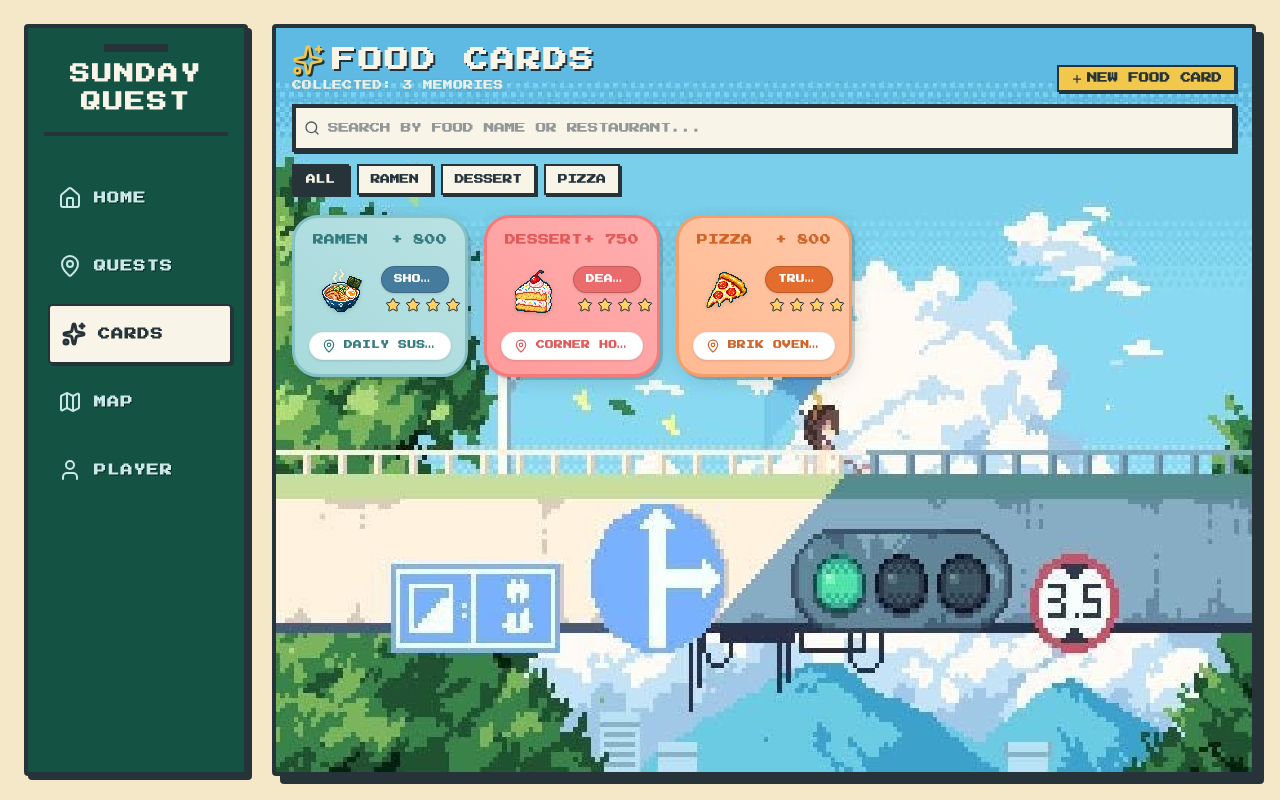
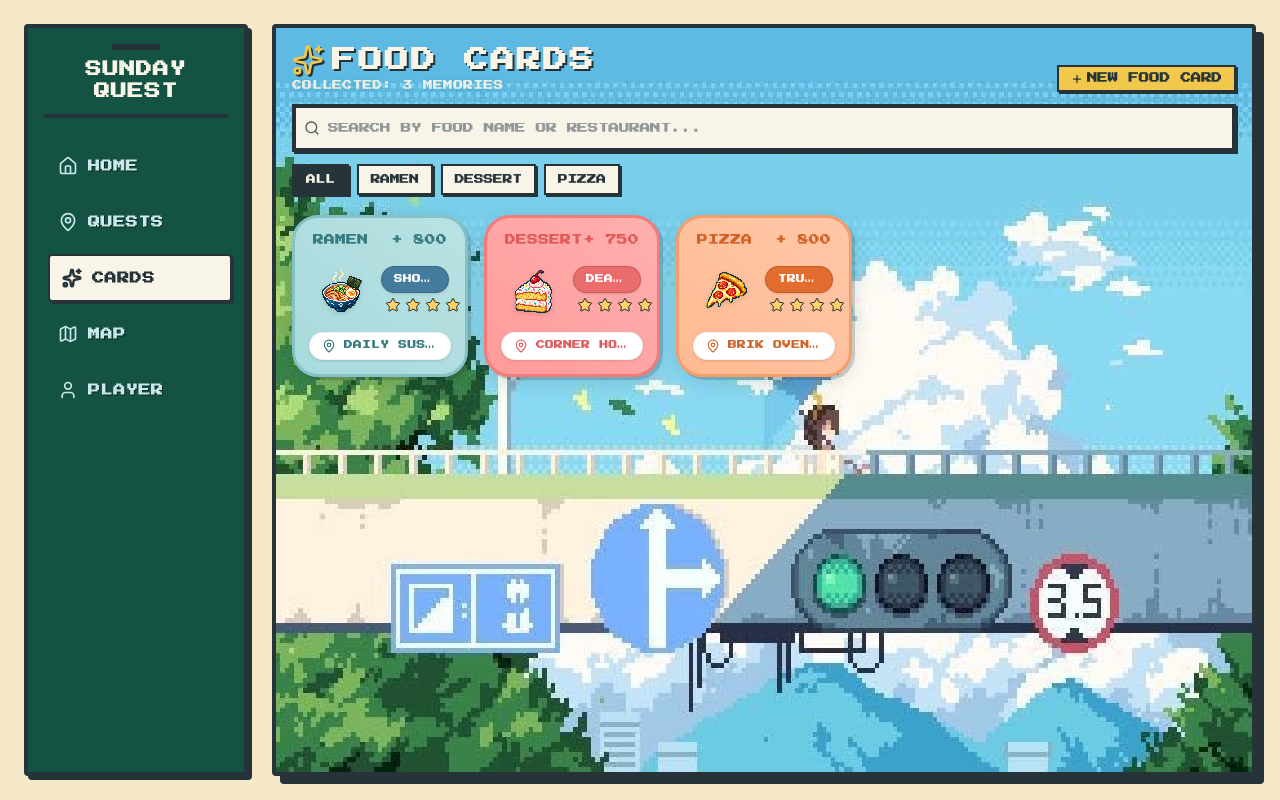
Before and after one commit to AvrelLeandra/SundayQuest, a Next.js app: page /cards in a window 1280 px wide. Built offline with nearby package versions, Linux system fonts and the light colour scheme.

Commit message:
Fix sidebar deformation: widen container, add shrink-0 to icons, and tune header typography

```diff
--- a/src/components/ClientLayout.tsx
+++ b/src/components/ClientLayout.tsx
@@ -26,7 +26,7 @@ export default function ClientLayout({ children }: { children: React.ReactNode }
       <div className="hidden md:flex w-full h-full mx-auto p-4 md:p-6 gap-6 items-center justify-center">
 
         {/* Left Navigation Rail */}
-        <div className="w-32 lg:w-56 h-full shrink-0">
+        <div className="w-48 lg:w-56 h-full shrink-0">
           <Navigation />
         </div>
 
--- a/src/components/Navigation.tsx
+++ b/src/components/Navigation.tsx
@@ -19,9 +19,11 @@ export default function Navigation() {
     <div className="w-full h-full bg-deep-green border-4 border-ink shadow-[4px_4px_0_rgba(38,52,58,1)] flex md:flex-col justify-around md:justify-start items-center p-2 md:p-4 z-50 rounded-sm relative overflow-hidden">
 
       {/* Desktop Signage Header */}
-      <div className="hidden md:flex w-full flex-col items-center mb-8 pb-4 border-b-4 border-ink">
-        <div className="w-16 h-2 bg-ink mb-2"></div>
-        <h1 className="text-xl text-white-city font-bold tracking-widest text-center">SUNDAY<br/>QUEST</h1>
+      <div className="hidden md:flex w-full flex-col items-center mb-6 pb-3 border-b-4 border-ink">
+        <div className="w-12 h-1.5 bg-ink mb-2"></div>
+        <h1 className="text-xs md:text-sm lg:text-base text-white-city font-bold tracking-wider text-center leading-snug whitespace-nowrap">
+          SUNDAY<br/>QUEST
+        </h1>
       </div>
 
       {navItems.map((item) => {
@@ -30,16 +32,16 @@ export default function Navigation() {
           <Link
             key={item.href}
             href={item.href}
-            className={`flex flex-col md:flex-row items-center justify-center md:justify-start w-full md:mb-2 px-1 py-2 md:px-3 md:py-4 rounded-sm transition-all border-2
+            className={`flex flex-col md:flex-row items-center justify-center md:justify-start w-full md:mb-2 px-1 py-1.5 md:px-3 md:py-3 rounded-sm transition-all border-2
               ${
                 isActive
                   ? "bg-white-city text-ink border-ink shadow-[2px_2px_0_rgba(38,52,58,1)] md:translate-x-1"
-                  : "bg-transparent text-light-sky border-transparent hover:border-light-sky/30"
+                  : "bg-transparent text-light-sky border-transparent hover:border-light-sky/30 hover:bg-black/10"
               }
             `}
           >
-            <item.icon className={`w-5 h-5 md:w-6 md:h-6 mb-1 md:mb-0 md:mr-3 ${isActive ? 'text-ink' : 'text-light-sky'}`} strokeWidth={isActive ? 3 : 2} />
-            <span className={`text-[0.55rem] md:text-xs font-bold tracking-widest ${isActive ? '' : 'drop-shadow-[1px_1px_0_rgba(0,0,0,0.5)]'}`}>{item.label}</span>
+            <item.icon className={`w-4 h-4 md:w-5 md:h-5 shrink-0 mb-1 md:mb-0 md:mr-2.5 ${isActive ? 'text-ink' : 'text-light-sky'}`} strokeWidth={isActive ? 3 : 2} />
+            <span className={`text-[0.55rem] md:text-[0.65rem] lg:text-xs font-bold tracking-wider whitespace-nowrap ${isActive ? '' : 'drop-shadow-[1px_1px_0_rgba(0,0,0,0.5)]'}`}>{item.label}</span>
           </Link>
         );
       })}
```
